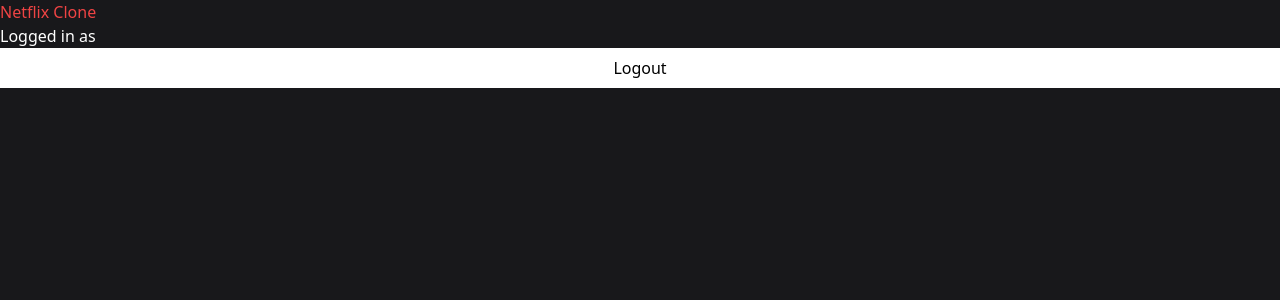
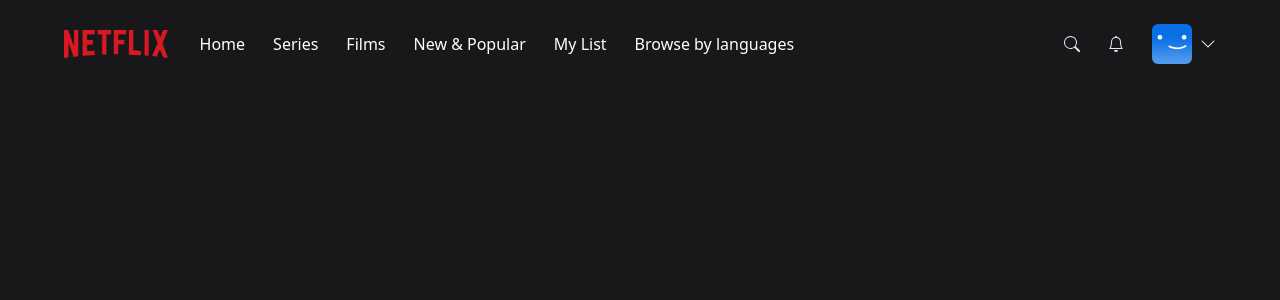
Before and after one commit to andregit1/andre-movies, a Next.js app: page / in a window 1280 px wide. Shown: the top 300 px of the page. Built offline with nearby package versions, Linux system fonts and the light colour scheme; no server answers; the database is empty; sample sign-in values are in the browser's storage.

Commit message:
creating navbar

```diff
--- /dev/null
+++ b/components/AccountMenu.tsx
@@ -0,0 +1,32 @@
+import { signOut } from "next-auth/react"
+import React from "react"
+
+interface AccountMenuProps {
+  visible?: boolean
+}
+
+const AccountMenu: React.FC<AccountMenuProps> = ({visible}) => {
+  if(!visible) {
+    return null
+  }
+  return (
+    <div className="bg-black w-60 absolute top-14 right-0 py-5 flex-col border-2 border-gray-800 flex">
+      <div className="flex flex-col gap-3">
+        <div className="px-3 group/item flex flex-row gap-3 items-center w-full">\
+          <img className="w-8 rounded-md" src="/images/default-blue.png" alt="profile" />
+          <p className="text-white text-sm group-hover/item:underline">
+            Username
+          </p>
+        </div>
+
+        <hr className="bg-gray-600 border-0 h-px my-4" />
+
+        <div onClick={() => signOut()} className="px-3 text-center text-white text-sm hover:underline">
+          Sign Out
+        </div>
+      </div>
+    </div>
+  )
+}
+
+export default AccountMenu
--- /dev/null
+++ b/components/MobileMenu.tsx
@@ -0,0 +1,38 @@
+import React from "react"
+
+interface MobileMenuProps {
+  visible?: boolean
+}
+
+const MobileMenu: React.FC<MobileMenuProps> = ({visible}) => {
+  if(!visible) {
+    return null
+  }
+
+  return (
+    <div className="bg-black w-60 absolute top-8 left-8 py-5 flex-col border-2 border-gray-800 flex">
+      <div className="flex flex-col gap-4">
+        <div className="px-3 text-center text-white hover:underline">
+          Home
+        </div>
+        <div className="px-3 text-center text-white hover:underline">
+          Series
+        </div>
+        <div className="px-3 text-center text-white hover:underline">
+          Films
+        </div>
+        <div className="px-3 text-center text-white hover:underline">
+          New & Popular
+        </div>
+        <div className="px-3 text-center text-white hover:underline">
+          My List
+        </div>
+        <div className="px-3 text-center text-white hover:underline">
+          Browse by languages
+        </div>
+      </div>
+    </div>
+  )
+}
+
+export default MobileMenu
--- /dev/null
+++ b/components/Navbar.tsx
@@ -0,0 +1,85 @@
+import { useCallback, useEffect, useState } from "react"
+import MobileMenu from "./MobileMenu"
+import NavbarItem from "./NavbarItem"
+import {BsChevronDown, BsSearch, BsBell} from "react-icons/bs"
+import AccountMenu from "./AccountMenu"
+
+const TOP_OFFSET = 66
+
+const Navbar = () => {
+
+  const [showMobileMenu, setShowMobileMenu] = useState(false)
+  const [showAccountMenu, setShowAccountMenu] = useState(false)
+  const [showBackground, setShowBackground] = useState(false)
+
+  useEffect(() => {
+    const handleScroll = () => {
+      if (window.scrollY >= TOP_OFFSET) {
+        setShowBackground(true)
+      } else {
+        setShowBackground(false)
+      }
+    }
+
+    window.addEventListener('scroll', handleScroll)
+
+    return () => {
+      window.removeEventListener('scroll', handleScroll)
+    }
+  }, [])
+
+  const toggleMobileMenu = useCallback(() => {
+    setShowMobileMenu((current) => !current)
+  }, [])
+
+  const toggleAccountMenu = useCallback(() => {
+    setShowAccountMenu((current) => !current)
+  }, [])
+
+  return (
+    <nav className="w-full fixed z-40">
+      <div className={`px-4 md:px-16 py-6 flex flex-row items-center transition duration-500 ${showBackground ? 'bg-zinc-900 bg-opacity-90' : ''}`}>
+        <img className="h-4 lg:h-7" src="/images/logo.png" alt="logo" />
+
+        <div className="flex-row ml-8 gap-7 hidden lg:flex">
+          <NavbarItem label="Home" />
+          <NavbarItem label="Series" />
+          <NavbarItem label="Films" />
+          <NavbarItem label="New & Popular" />
+          <NavbarItem label="My List" />
+          <NavbarItem label="Browse by languages" />
+        </div>
+
+        <div onClick={toggleMobileMenu} className="lg:hidden flex flex-row items-center gap-2 ml-8 cursor-pointer relative">
+          <p className="text-white text-sm">
+            Browse
+          </p>
+
+          <BsChevronDown className={`text-white transition ${showMobileMenu ? 'rotate-180' : 'rotate-0'}`} />
+          <MobileMenu visible={showMobileMenu} />
+        </div>
+
+        <div className="flex flex-row ml-auto gap-7 items-center">
+          <div className="text-gray-200 hover:text-gray-400 cursor-pointer transition">
+            <BsSearch />
+          </div>
+
+          <div className="text-gray-200 hover:text-gray-400 cursor-pointer transition">
+            <BsBell />
+          </div>
+
+          <div onClick={toggleAccountMenu} className="flex flex-row items-center gap-2 cursor-pointer relative">
+            <div className="w-6 h-6 lg:w-10 lg:h-10 rounded-md overflow-hidden">
+              <img src="/images/default-blue.png" alt="profile" />
+            </div>
+
+            <BsChevronDown className={`text-white transition ${showAccountMenu ? 'rotate-180' : 'rotate-0'}`} />
+            <AccountMenu visible={showAccountMenu} />
+          </div>
+        </div>
+      </div>
+    </nav>
+  )
+}
+
+export default Navbar
--- /dev/null
+++ b/components/NavbarItem.tsx
@@ -0,0 +1,15 @@
+import React from "react"
+
+interface NavbarItemProps {
+  label: string
+}
+
+const NavbarItem: React.FC<NavbarItemProps> = ({label}) => {
+  return (
+    <div className="text-white cursor-pointer hover:text-gray-300 transition">
+      {label}
+    </div>
+  )
+}
+
+export default NavbarItem
--- a/pages/index.tsx
+++ b/pages/index.tsx
@@ -1,6 +1,7 @@
 import { NextPageContext } from 'next'
 import { getSession, signOut } from 'next-auth/react'
 import useCurrentUser from '@/hooks/useCurrentUser'
+import Navbar from '@/components/Navbar'
 
 export async function getServerSideProps(context: NextPageContext) {
   const session = await getSession(context)
@@ -25,11 +26,13 @@
 
   return (
     <>
-      <h1 className='text-red-500'>Netflix Clone</h1>
+      {/* <h1 className='text-red-500'>Netflix Clone</h1>
       <p className="text-white">Logged in as {user?.email}</p>
       <button className='h-10 w-full bg-white' onClick={() => signOut()}>
         Logout
-      </button>
+      </button> */}
+
+      <Navbar />
     </>
   )
 }
```
